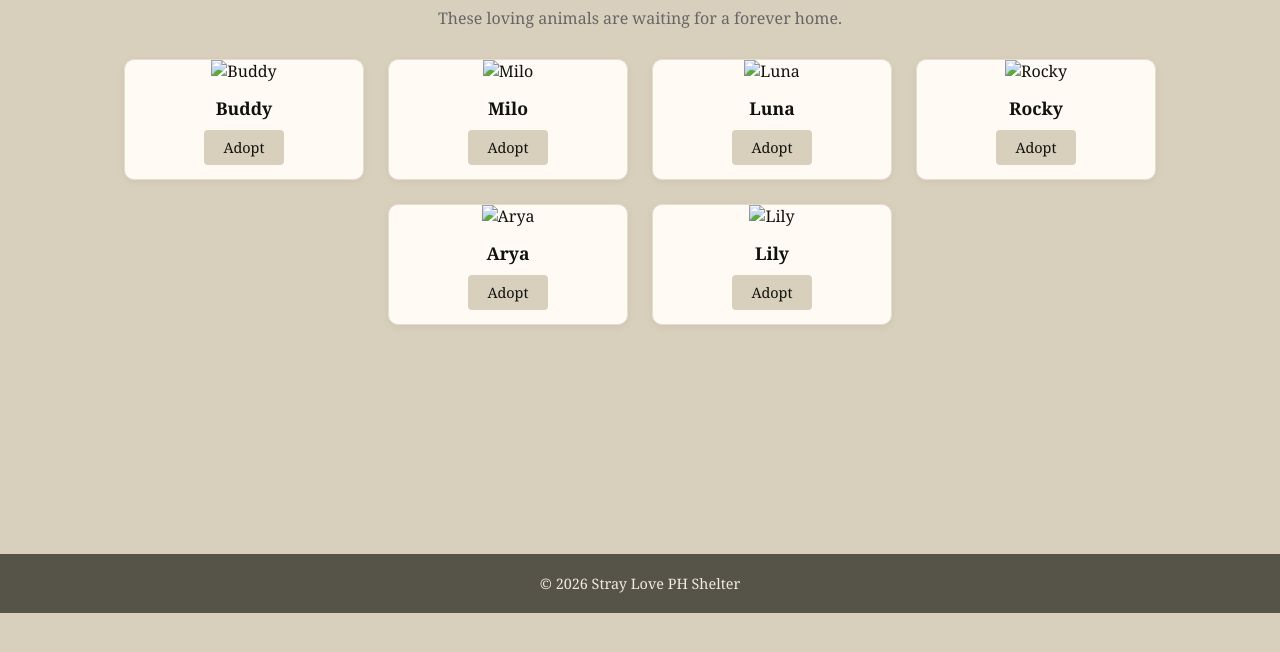
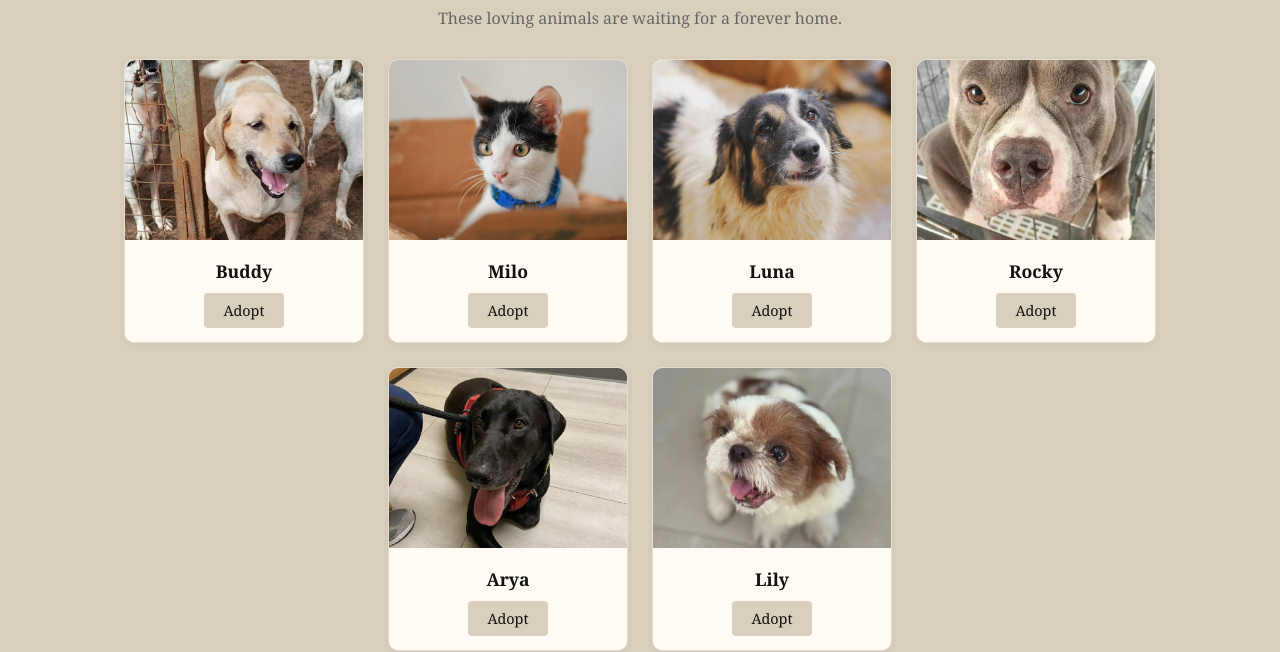
Before and after one commit to rwestly04/Stray-Love-Ph, a plain HTML site: page animals.html in a window 1280 px wide. Shown: the part 182-834 px from the top of the page. Before the commit the page ends 800 px from the top, so only its background shows below. Drawn offline with Linux system fonts and the light colour scheme.

Commit message:
Update animals.html

```diff
--- a/animals.html
+++ b/animals.html
@@ -30,7 +30,7 @@
             <div class="cards">
 
                 <div class="card">
-                    <img src="image/dog1.jpg" alt="Buddy">
+                    <img src="dog1.jpeg" alt="Buddy">
                     <div class="card-body">
                         <h3>Buddy</h3>
                         <button onclick="adoptPet('Buddy')">Adopt</button>
@@ -38,7 +38,7 @@
                 </div>
 
                 <div class="card">
-                    <img src="image/imagecat.jpg" alt="Milo">
+                    <img src="cat.jpeg" alt="Milo">
                     <div class="card-body">
                         <h3>Milo</h3>
                         <button onclick="adoptPet('Milo')">Adopt</button>
@@ -46,7 +46,7 @@
                 </div>
 
                 <div class="card">
-                    <img src="image/imagedog3.jpg" alt="Luna">
+                    <img src="dog2.jpeg" alt="Luna">
                     <div class="card-body">
                         <h3>Luna</h3>
                         <button onclick="adoptPet('Luna')">Adopt</button>
@@ -54,7 +54,7 @@
                 </div>
 
                 <div class="card">
-                    <img src="image/imagedog2.jpg" alt="Rocky">
+                    <img src="dog3.jpeg" alt="Rocky">
                     <div class="card-body">
                         <h3>Rocky</h3>
                         <button onclick="adoptPet('Rocky')">Adopt</button>
@@ -62,7 +62,7 @@
                 </div>
 
                 <div class="card">
-                    <img src="image/imagedog4.jpg" alt="Arya">
+                    <img src="dog4.jpeg" alt="Arya">
                     <div class="card-body">
                         <h3>Arya</h3>
                         <button onclick="adoptPet('Arya')">Adopt</button>
@@ -70,7 +70,7 @@
                 </div>
 
                 <div class="card">
-                    <img src="image/imagedog5.jpg" alt="Lily">
+                    <img src="dog5.jpeg" alt="Lily">
                     <div class="card-body">
                         <h3>Lily</h3>
                         <button onclick="adoptPet('Lily')">Adopt</button>
```
